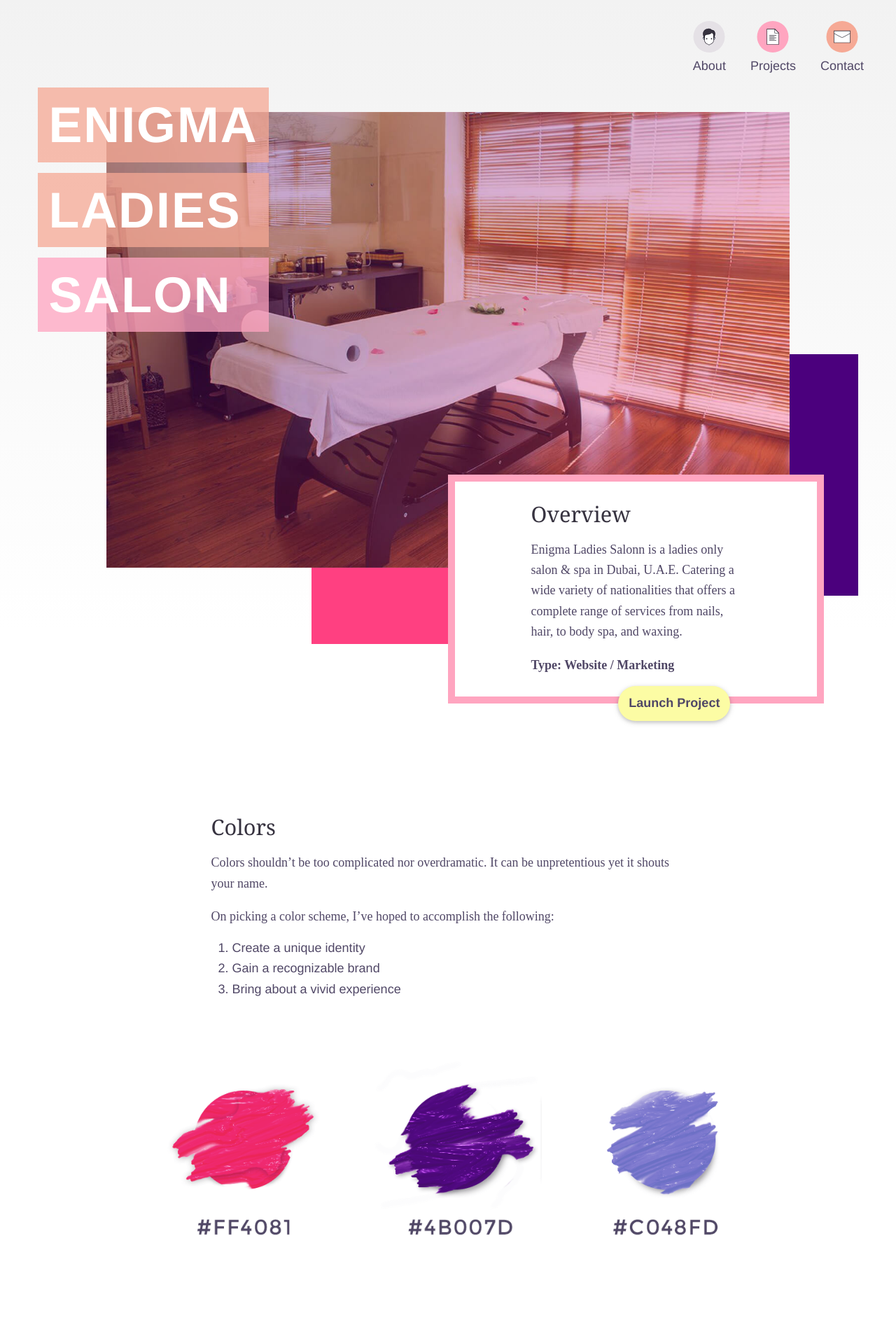
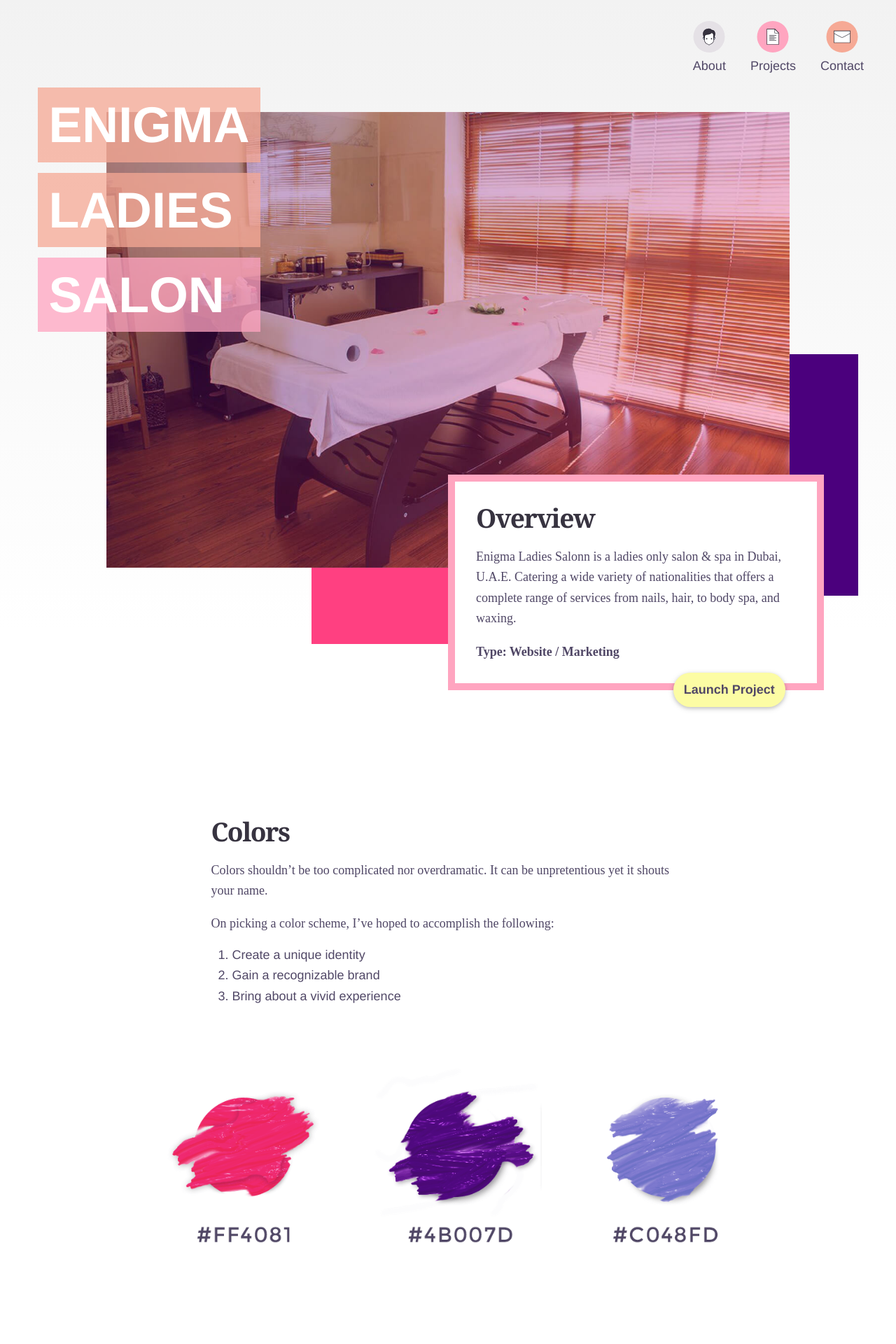
Before and after one commit to billcastillo/billcastillo.github.io, a Jekyll site: the page built from enigma.html, in a window 1280 px wide. Shown: the top 1920 px of the page at 70% size. Built offline with Jekyll 4.4.1, drawn with Linux system fonts in a browser that asks for light colours.

Commit message:
improve typography

```diff
--- a/_includes/head.html
+++ b/_includes/head.html
@@ -66,7 +66,7 @@
 	</script>
 
 	<noscript>
-	  <link href="https://fonts.googleapis.com/css?family=Domine:400,700|Muli:400,400i,700" rel="stylesheet">
+	  <link href="https://fonts.googleapis.com/css?family=Domine:400,700|Muli:400,400i,900" rel="stylesheet">
 	</noscript>
 
 	<script>
--- a/_sass/_base.scss
+++ b/_sass/_base.scss
@@ -57,14 +57,19 @@
 }
  */
 
+strong {
+  font-weight: 900;
+}
+
 i {
   font-style: italic;
 }
 
 h1,h2,h3,h4,h5,h6 {
-  font-weight: 400;
+  font-family: 'Domine','Georgia','TimesNewRoman','Times New Roman',Helvetica,Arial,serif;
+  font-weight: 700;
+  letter-spacing: -0.040em;
   line-height: 1.2;
-  font-family: 'Domine','Georgia','TimesNewRoman','Times New Roman',Helvetica,Arial,serif;
   color: $heading-color;
 }
 
@@ -76,16 +81,16 @@
 
 h2 {
   font-size: 2.5em;
-  font-size: calc( 1em + 1vw );
-  font-weight: 400;
+  font-size: calc( 1em + 1.50vw );
   margin-top: 0.4em;
   margin-bottom: 0.4em;
 }
 
 h2.h2-custom {
   font-family: $body-font;
+  font-weight: 400;
+  letter-spacing: 0;
   font-size: calc( 2em + 1vw );
-  font-weight: 400;
 }
 
 h3 {
@@ -98,6 +103,7 @@
   font-family: $body-font;
   font-size: calc( 1.50em + 1vw );
   font-weight: 400;
+  letter-spacing: 0;
   line-height: 1.4;
 }
 
@@ -270,7 +276,7 @@
  * Headings
  */
 h1, h2, h3, h4, h5, h6 {
-    font-weight: $base-font-weight;
+    // font-weight: $base-font-weight;
     text-rendering: optimizeLegibility;
 }
 
--- a/_sass/_layout.scss
+++ b/_sass/_layout.scss
@@ -88,7 +88,7 @@
         display: inline-block;
         font-family: $header-font;
         font-size: calc( 3em + 2.50vw );
-
+        font-weight: 400;
         color: #e6b0bb;
         white-space: nowrap;
         letter-spacing: -2px;
@@ -102,8 +102,9 @@
         // text-shadow: 1px 1px 1px rgba(0, 0, 0, 0.08), 2px 2px 1px rgba(0, 0, 0, 0.075), 4px 4px 1px rgba(0, 0, 0, 0.07), 6px 6px 1px rgba(0, 0, 0, 0.065), 8px 8px 1px rgba(0, 0, 0, 0.06), 10px 10px 1px rgba(0, 0, 0, 0.055), 12px 12px 1px rgba(0, 0, 0, 0.05), 14px 14px 1px rgba(0, 0, 0, 0.045), 16px 16px 1px rgba(0, 0, 0, 0.04), 18px 18px 1px rgba(0, 0, 0, 0.035), 20px 20px 1px rgba(0, 0, 0, 0.03), 22px 22px 1px rgba(0, 0, 0, 0.025), 24px 24px 1px rgba(0, 0, 0, 0.02), 26px 26px 1px rgba(0, 0, 0, 0.015), 28px 28px 1px rgba(0, 0, 0, 0.01), 30px 30px 1px rgba(0, 0, 0, 0.005), 32px 32px 1px rgba(0, 0, 0, 0.0025), 34px 34px 1px rgba(0, 0, 0, 0.002), 36px 36px 1px rgba(0, 0, 0, 0.0015), 38px 38px 1px rgba(0, 0, 0, 0.001);
     }
     h2 {
+        font-family: $body-font;
         font-size: calc( 0.750em + 0.50vw );
-        font-family: $body-font;
+        font-weight: 400;
         color: $grey-color;
         line-height: 1.635;
         margin: 0;
@@ -397,9 +398,9 @@
     z-index: 1;
     h2 {
         font-size: calc( 1.50em + 3.50vw );
-        font-weight: 700;
+        font-weight: 900;
         text-transform: uppercase;
-        letter-spacing: 2px;
+        // letter-spacing: 2px;
         padding: 10px 15px;
         margin: 0 0 15px 0;
         color: white;
@@ -425,13 +426,12 @@
     top: 100%;
     left: 0;
     // right: -10%;
+    padding: $spacing-unit 0;
     background: white;
 }
 
 .projectsOverview {
     position: relative;
-    max-width: 300px;
-    margin: 0 auto;
     &--btn {
         z-index: 10;
     }
@@ -488,7 +488,6 @@
         border: 10px solid $c2;
     }
     .projectsOverview {
-        width: 100%;
             &--btn {
             position: absolute;
             top: 100%;
--- a/enigma.html
+++ b/enigma.html
@@ -1,4 +1,5 @@
 ---
+title: Enigma Ladies Salon | Bill Castillo Project
 layout: default
 permalink: /projects/enigma/
 ---
```
Also changed, not shown: other parts of _includes/head.html (+2 -2 lines).
